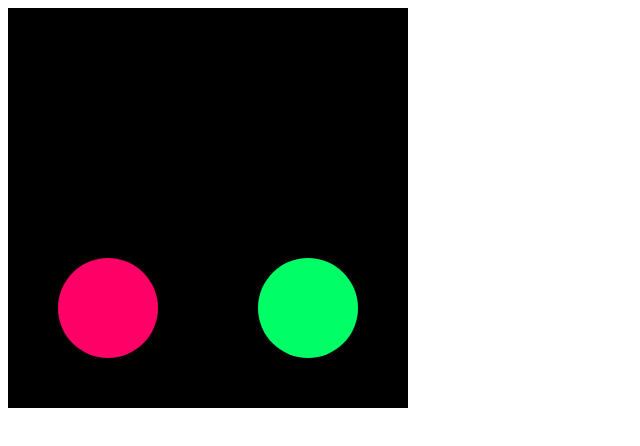
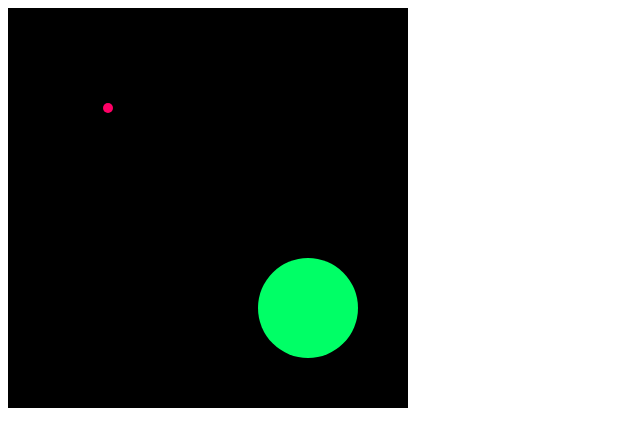
Before and after one commit to willbamford/AnimatorJS, a website: page index.html in a window 1280 px wide. Shown: the whole page, without its empty margins (0-640 px from the left). Drawn offline with Linux system fonts and the light colour scheme.

Commit message:
Using window.performance.now (sub millisecond accuracy) if available instead of Date.now(). Added the ability to chain. Added the ability to repeat.

```diff
--- a/Animator.js
+++ b/Animator.js
@@ -1,4 +1,12 @@
 (function () {
+
+  var now = function () {
+    return (
+      window.performance && window.performance.now ?
+      window.performance.now() :
+      Date.now()
+    );
+  };
 
   var Clock = function (opts) {
     opts = opts || {};
@@ -21,7 +29,7 @@
 
   Clock.prototype._tick = function (time) {
     if (this.isRunning) {
-      var absoluteTime = Date.now();
+      var absoluteTime = now();
       this.requestId = this.requestAnimationFrame(this._tick.bind(this));
       if (this.tickListener)
         this.tickListener(absoluteTime);
@@ -32,7 +40,7 @@
     if (!this.isRunning) {
       this.isRunning = true;
       this.isComplete = false;
-      this.startTime = Date.now();
+      this.startTime = now();
       this.requestId = this.requestAnimationFrame(this._tick.bind(this));
     }
     return this;
@@ -157,42 +165,46 @@
       return -c / 2 * ((--t) * (t - 2) - 1) + b;
     },
 
-    inCubic: function (t, b, c, d) {
+    cubic: {
+      in: function (t, b, c, d) {
         return c * Math.pow(t / d, 3) + b;
       },
-
-    outCubic: function (t, b, c, d) {
+      out: function (t, b, c, d) {
         return c * (Math.pow(t / d-1, 3) + 1) + b;
       },
-
-    inOutCubic: function (t, b, c, d) {
+      inOut: function (t, b, c, d) {
         if ((t /= d / 2) < 1) return c / 2 * Math.pow(t, 3) + b;
         return c / 2 * (Math.pow(t - 2, 3) + 2) + b;
+      }
     },
 
-    inSine: function (t, b, c, d) {
+    sine: {
+      in: function (t, b, c, d) {
         return c * (1 - Math.cos(t / d * (Math.PI / 2))) + b;
       },
 
-    outSine: function (t, b, c, d) {
+      out: function (t, b, c, d) {
         return c * Math.sin(t / d * (Math.PI / 2)) + b;
       },
 
-    inOutSine: function (t, b, c, d) {
+      inOut: function (t, b, c, d) {
         return c / 2 * (1 - Math.cos(Math.PI * t / d)) + b;
+      }
     },
 
-    inCircular: function (t, b, c, d) {
+    circular: {
+      in: function (t, b, c, d) {
         return c * (1 - Math.sqrt(1 - (t /= d) * t)) + b;
       },
 
-    outCircular: function (t, b, c, d) {
+      out: function (t, b, c, d) {
         return c * Math.sqrt(1 - (t = t / d - 1) * t) + b;
       },
 
-    inOutCircular: function (t, b, c, d) {
+      inOut: function (t, b, c, d) {
         if ((t /= d / 2) < 1) return c / 2 * (1 - Math.sqrt(1 - t * t)) + b;
         return c / 2 * (Math.sqrt(1 - (t -= 2) * t) + 1) + b;
+      }
     }
   };
 
@@ -200,14 +212,15 @@
 
     opts = opts || {};
 
-    this.duration = (typeof opts.duration !== "undefined") ? opts.duration : 1000;
-    this.delay = (typeof opts.delay !== "undefined") ? opts.delay : 0;
-    this.easing = opts.easing || null;
-    this.from = opts.from || null;
+    this.duration = (opts.duration !== undefined) ? opts.duration : 1000;
+    this.delay = (opts.delay !== undefined) ? opts.delay : 0;
+    this.easing = opts.easing || Animator.easing.linear;
+    this.repeat = opts.repeat || 1;
+    this.iteration = 0;
+
+    this.actor = opts.actor || null;
     this.to = opts.to || null;
-    this.position = null;
-    this.target = opts.target || null;
-    this.property = opts.property || null;
+    this.from = null;
 
     this.startTime = null;
     this.currentTime = null;
@@ -215,6 +228,8 @@
     this.delta = null;
     this.progress = 0;
     this.frameCount = 0;
+
+    this.chained = null;
 
     this.isRunning = false;
     this.listeners = {
@@ -235,14 +250,12 @@
     if (!this.isRunning) {
       this.isRunning = true;
 
-      if (this.delay > 0) setTimeout(function () { self._doStart(); }, this.delay);
-      else this._doStart();
+      if (this.actor && this.to && !this.from) {
+        this.from = {};
+        for (var name in this.to)
+          if (this.actor[name] !== undefined)
+            this.from[name] = this.actor[name];
       }
-
-    return this;
-  };
-
-  Animation.prototype._doStart = function () {
 
       this.startTime = this.now();
       this.currentTime = this.startTime;
@@ -251,29 +264,33 @@
       this.progress = 0;
       this.frameCount = 0;
 
-    if (this.target && this.property) {
-      if (this.from) this.target[this.property] = this.from;
-      else this.from = this.target[this.property];
+      this._notify('start');
     }
-
-    if (this.from) this.position = this.from;
-
-    this._notify('start', this);
+    return this;
   };
 
   Animation.prototype.stop = function () {
 
     if (this.isRunning) {
       this.isRunning = false;
-      this._notify('stop', this);
+      this.iteration = 0;
+      this._notify('stop');
     }
+  };
+
+  Animation.prototype.chain = function (animation) {
+    this.chained = animation;
+    return this;
   };
 
   Animation.prototype.frame = function (time) {
 
     if (this.isRunning) {
 
-      var elapsed = time - this.startTime;
+      var elapsed = (time - this.startTime) - this.delay;
+      if (elapsed < 0)
+        return;
+
       var isComplete = false;
       if (elapsed >= this.duration) {
         elapsed = this.duration;
@@ -288,25 +305,36 @@
       this.elapsed = elapsed;
       this.progress = progress;
       this.frameCount += 1;
-      this.isComplete = isComplete;
 
-      if (this.easing) {
-        this.position = this.easing(elapsed, this.from, this.to - this.from, this.duration);
-        if (this.target && this.property)
-          this.target[this.property] = this.position;
+      if (this.actor) {
+        for (var name in this.to) {
+          if (this.actor[name] !== undefined) {
+            this.actor[name] = this.easing(
+              elapsed, this.from[name], this.to[name] - this.from[name], this.duration
+            );
+          }
+        }
       }
 
-      this._notify('frame', this);
+      this._notify('frame');
 
       if (isComplete) {
         this.isRunning = false;
-        this._notify('complete', this);
+        if (this.iteration < this.repeat - 1) {
+          this.iteration += 1;
+          this.start();
+        } else {
+          this.iteration = 0;
+          if (this.chained)
+            this.chained.start();
+          this._notify('complete');
+        }
       }
     }
   };
 
   Animation.prototype.now = function () {
-    return Date.now();
+    return now();
   };
 
   Animation.prototype.on = function (type, fn) {
@@ -332,11 +360,11 @@
   Animation.prototype.onFrame = function (fn) { return this.on('frame', fn); };
   Animation.prototype.offFrame = function (fn) { return this.off('frame', fn); };
 
-  Animation.prototype._notify = function (type, event) {
-    event = event || {};
+  Animation.prototype._notify = function (type) {
+    var self = this;
     if (this.listeners[type]) {
       this.listeners[type].forEach(function (fn) {
-        fn(event);
+        fn.call(self, self.actor);
       });
     }
   };
--- a/index.html
+++ b/index.html
@@ -45,51 +45,55 @@
       var animator = Animator.create();
       animator.onFrame(update);
 
-      animator.animate({
+      var a = animator.animate({
         duration: 1000,
-        target: edna,
-        property: 'y',
-        to: worldHeight - 100,
+        actor: edna,
+        to: { x: 300, y: worldHeight - 100, size: 200 },
         easing: Animator.easing.out
-      }).start();
+      });
 
-      animator.animate({
-        duration: 1000,
-        delay: 200,
-        target: edna,
-        property: 'size',
-        to: 100,
-        easing: Animator.easing.inOut
-      }).start();
+      var b = animator.animate({
+        duration: 500,
+        repeat: 3,
+        delay: 1000,
+        actor: edna,
+        to: { x: 100, y: 100, size: 10 },
+        easing: Animator.easing.linear
+      });
 
-      animator.animate({
+      a.chain(b).start();
+
+      var b = animator.animate({
         duration: 500,
-        target: charles,
-        property: 'x',
-        to: worldWidth - 100,
+        actor: charles,
+        to: {
+          x: worldWidth - 100
+        },
         easing: Animator.easing.inOutCubic
-      }).onComplete(function (t) {
+      }).onComplete(function (actor) {
 
         var duration = 1000;
 
         animator.animate({
           duration: duration,
-          /* from: charles.width, */
-          target: charles,
-          property: 'size',
-          to: 100,
+          actor: charles,
+          to: {
+            size: 100
+          },
           easing: Animator.easing.inOut
-        }).onComplete(function (t) {
+        }).onComplete(function (actor) {
           console.log('Charles has finished his quest at ' + charles.x + ', ' + charles.y);
         }).start();
 
         animator.animate({
           duration: duration,
-          from: charles.y,
-          to: worldHeight - 100,
+          actor: { y: charles.y },
+          to: {
+            y: worldHeight - 100
+          },
           easing: Animator.easing.inOut
-        }).onFrame(function (t) {
-          charles.y = t.position;
+        }).onFrame(function (actor) {
+          charles.y = actor.y;
         }).start();
 
       }).start();
```
Also changed, not shown: tests/AnimatorSpec.js (+130 -134 lines). Lines whose indentation alone changed are shown as unchanged.
